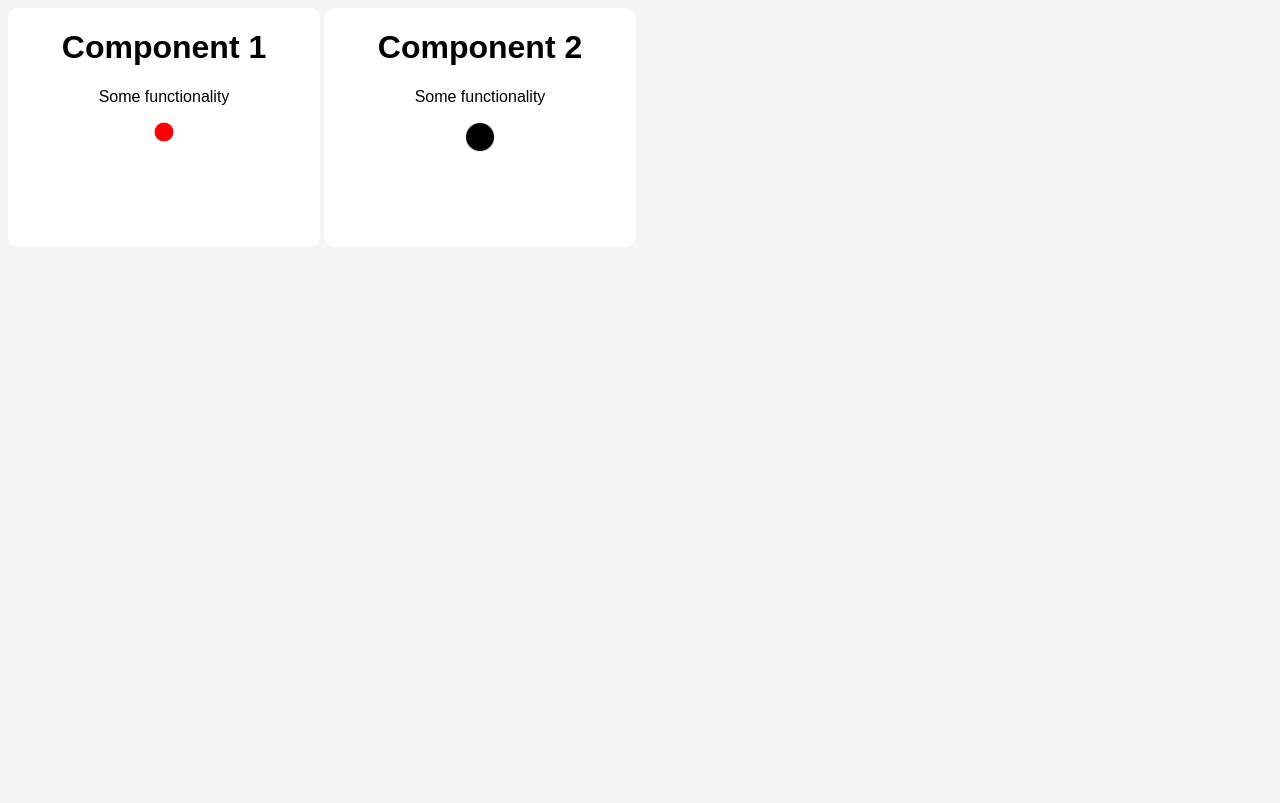
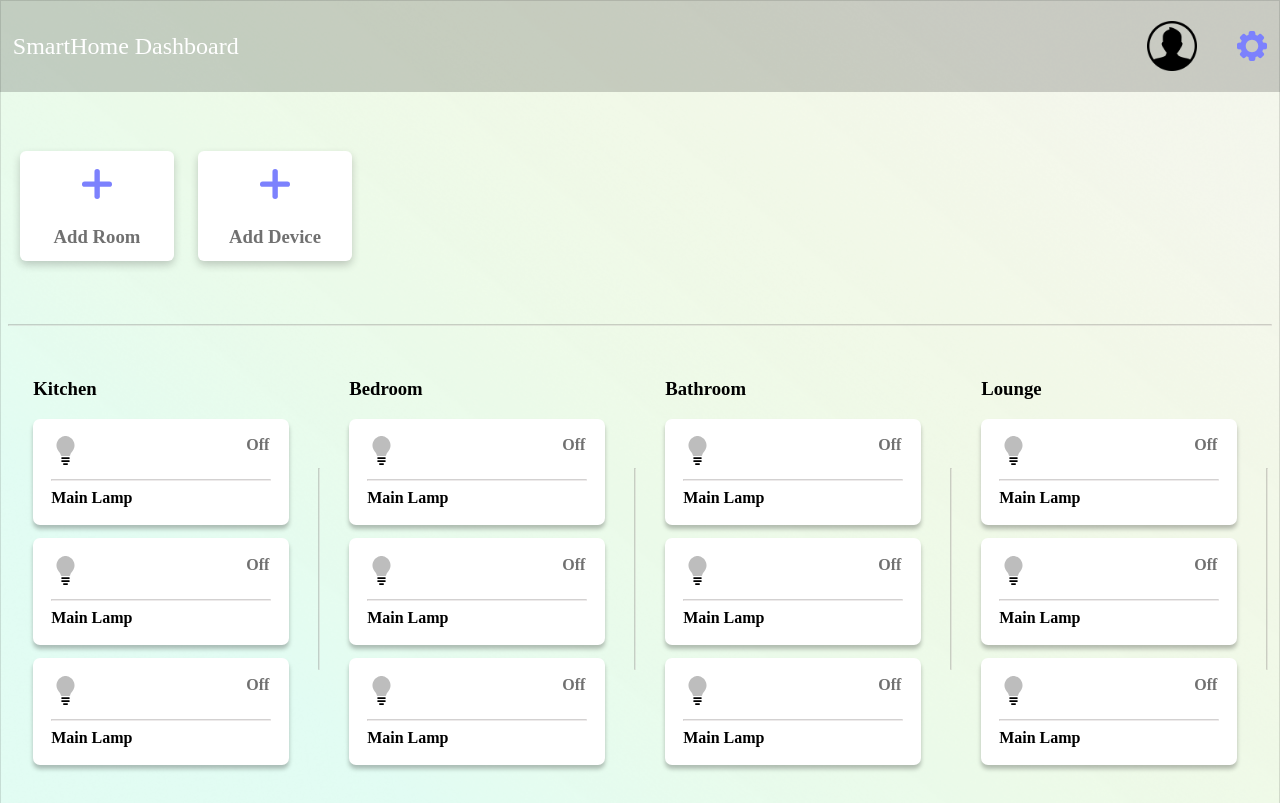
Before and after one commit to mjbotes/SmarthomeDashboard, a PHP site: page / in a window 1280 px wide. Before the commit the page ends 151 px from the top, so only its background shows below. Run offline with PHP 8.4, Linux system fonts and the light colour scheme.

Commit message:
added assets, modified html and css files

```diff
--- a/index.css
+++ b/index.css
@@ -14,3 +14,117 @@
     height: 31%;
     width: calc(25% - 4px);
 }
+
+img.default-pic {
+    width: 50px;
+    height: 50px;
+    margin-right: 40px;
+}
+
+
+nav.nav-bar {
+    display: flex;
+    position: absolute;
+    left: 0px;
+    top: 0px;
+    background: rgba(46, 45, 45, 0.22);
+    width: -webkit-fill-available;
+    justify-content: space-between;
+    padding: 1%;
+}
+
+img.icon-img {
+    width: 30px;
+    align-self: center;
+}
+
+section.profile-settings {
+    align-self: center;
+    display: flex;
+}
+
+nav > h1 {
+    font-weight: 400;
+    color: #fff;
+}
+
+.card {
+    box-shadow: 0 4px 8px 0 rgba(0,0,0,0.2);
+    transition: 0.3s;
+    width: 40%;
+    padding: 13px;
+    width: 10vw;
+    text-align: center;
+    border-radius: 6px;
+    margin: 12px;
+    background-color: #fff;
+  }
+
+  section.add-component {
+    display: flex;
+    margin: 4% 0;
+}
+
+main {
+    width: -webkit-fill-available;
+    margin-top: 10vh;
+}
+
+section.card-top-content > img {
+    width: 29px;
+    height: 29px;
+}
+
+section.card-top-content {
+    display: flex;
+    justify-content: space-between;
+    margin: 0 2px 14px 0px;
+}
+
+section.card-top-content > b {
+    color: #0000008f;
+}
+
+body {
+    background-image: url("assets/images/Desktop\ -\ 2.png");
+    background-position: initial;
+    background-repeat: no-repeat;
+    background-size: cover;
+    height: 100vh;
+}
+
+.card > h3 {
+    margin-bottom: 0px;
+    color: #0000008f;
+}
+
+.card > img {
+    width: 30px;
+    height: 40px;
+}
+
+.componet-to-be {
+    width: 20vw;
+    padding: 2%;
+}
+
+.device-component-card {
+    background: #FFFFFF;
+    box-shadow: 0px 4px 4px rgb(0 0 0 / 25%);
+    border-radius: 7px;
+    padding: 7%;
+    margin: 13px 0;
+}
+
+section.rooms-components {
+    display: flex;
+}
+
+section.rooms-components > hr{
+    height: 200px;
+    align-self: center;
+}
+
+hr {
+    border-color: #c5bbbb4d;
+}
--- a/index.html
+++ b/index.html
@@ -10,7 +10,144 @@
     <title>Smarthome Dashbaord</title>
 </head>
 <body class="index__page">
-    <generic-componentA class="index__item"
+  <nav class="nav-bar">
+    <h1>SmartHome Dashboard</h1>
+    <section class="profile-settings">
+      <img src="assets/images/user-profile.png" alt="user profile image" class="default-pic">
+      <img src="assets/images/settings 1.svg" alt="settings-icon" class="icon-img">
+    </section>
+  </nav>
+  <main>
+    <section class="add-component">
+      <div class="card">
+        <img src="assets/images/plus.svg" alt="" srcset="">
+        <h3>Add Room</h3>
+      </div>
+      <div class="card">
+        <img src="assets/images/plus.svg" alt="" srcset="">
+        <h3>Add Device</h3>
+      </div>
+    </section>
+    <hr>
+    <section class="rooms-components">
+      <!-- maybe nested compnents? -->
+      <div class="componet-to-be">
+        <h3>Kitchen</h3>
+        <!-- Should be clickable and dragable -->
+        <div class="device-component-card">
+          <section class="card-top-content">
+            <img src="assets/images/light-bulb 1.svg" alt="" srcset="">
+            <b>Off</b>
+          </section>
+          <hr>
+          <b>Main Lamp</b>
+        </div>
+        <div class="device-component-card">
+          <section class="card-top-content">
+            <img src="assets/images/light-bulb 1.svg" alt="" srcset="">
+            <b>Off</b>
+          </section>
+          <hr>
+          <b>Main Lamp</b>
+        </div>
+        <div class="device-component-card">
+          <section class="card-top-content">
+            <img src="assets/images/light-bulb 1.svg" alt="" srcset="">
+            <b>Off</b>
+          </section>
+          <hr>
+          <b>Main Lamp</b>
+        </div>
+      </div>
+      <hr>
+      <div class="componet-to-be">
+        <h3>Bedroom</h3>
+        <div class="device-component-card">
+          <section class="card-top-content">
+            <img src="assets/images/light-bulb 1.svg" alt="" srcset="">
+            <b>Off</b>
+          </section>
+          <hr>
+          <b>Main Lamp</b>
+        </div>
+        <div class="device-component-card">
+          <section class="card-top-content">
+            <img src="assets/images/light-bulb 1.svg" alt="" srcset="">
+            <b>Off</b>
+          </section>
+          <hr>
+          <b>Main Lamp</b>
+        </div>
+        <div class="device-component-card">
+          <section class="card-top-content">
+            <img src="assets/images/light-bulb 1.svg" alt="" srcset="">
+            <b>Off</b>
+          </section>
+          <hr>
+          <b>Main Lamp</b>
+        </div>
+      </div>
+      <hr>
+      <div class="componet-to-be">
+        <h3>Bathroom</h3>
+        <div class="device-component-card">
+          <section class="card-top-content">
+            <img src="assets/images/light-bulb 1.svg" alt="" srcset="">
+            <b>Off</b>
+          </section>
+          <hr>
+          <b>Main Lamp</b>
+        </div>
+        <div class="device-component-card">
+          <section class="card-top-content">
+            <img src="assets/images/light-bulb 1.svg" alt="" srcset="">
+            <b>Off</b>
+          </section>
+          <hr>
+          <b>Main Lamp</b>
+        </div>
+        <div class="device-component-card">
+          <section class="card-top-content">
+            <img src="assets/images/light-bulb 1.svg" alt="" srcset="">
+            <b>Off</b>
+          </section>
+          <hr>
+          <b>Main Lamp</b>
+        </div>
+      </div>
+      <hr>
+      <div class="componet-to-be">
+        <h3>Lounge</h3>
+        <div class="device-component-card">
+          <section class="card-top-content">
+            <img src="assets/images/light-bulb 1.svg" alt="" srcset="">
+            <b>Off</b>
+          </section>
+          <hr>
+          <b>Main Lamp</b>
+        </div>
+        <div class="device-component-card">
+          <section class="card-top-content">
+            <img src="assets/images/light-bulb 1.svg" alt="" srcset="">
+            <b>Off</b>
+          </section>
+          <hr>
+          <b>Main Lamp</b>
+        </div>
+        <div class="device-component-card">
+          <section class="card-top-content">
+            <img src="assets/images/light-bulb 1.svg" alt="" srcset="">
+            <b>Off</b>
+          </section>
+          <hr>
+          <b>Main Lamp</b>
+        </div>
+      </div>
+      <hr>
+    </section>
+  </main>
+  <!-- Need to insert already made components -->
+    <!-- <generic-componentA class="index__item"
       id="firstComp"
       draggable="true"
       ondragstart="onDragStart(event);"
@@ -28,7 +165,7 @@
       ondragend="onDragEnd(event);"
       ondragover="onDragOver(event);"
       ondrop="onDrop(event);"
-    ></generic-componentB>
+    ></generic-componentB> -->
 
     <script>
         //Set order of flex elements
```
Also changed, not shown: assets/images/Desktop - 2.png (added), assets/images/light-bulb 1.svg (added), assets/images/plus.svg (added), assets/images/settings 1.svg (added), assets/images/user-profile.png (added).
